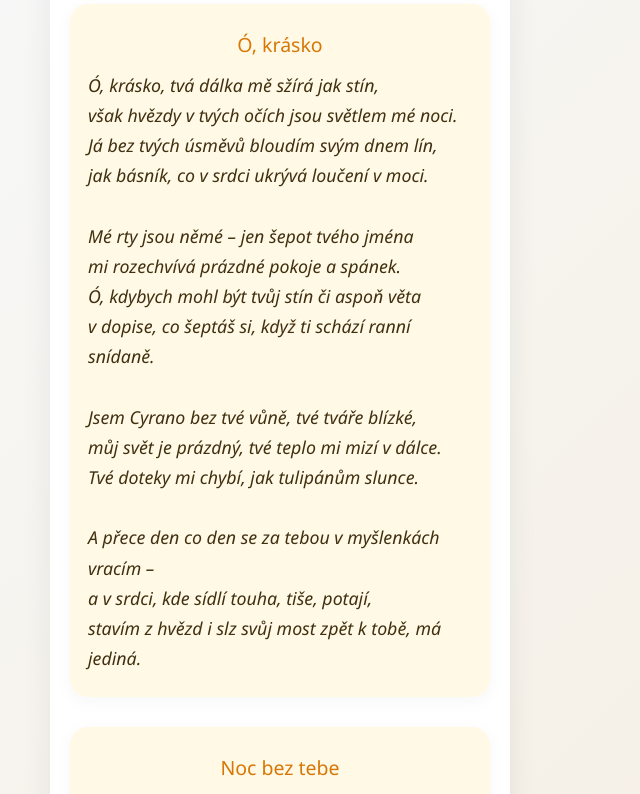
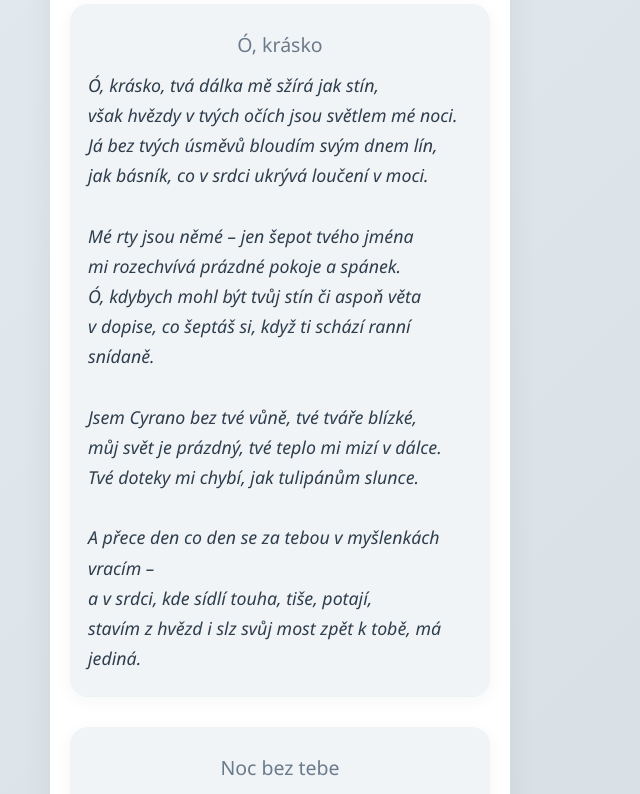
Before and after one commit to vlkrasny/vlkrasnycz, a plain HTML site: page basne.html in a window 1280 px wide. Shown: the part 192-986 px from the top of the page, without its empty margins (360-1000 px from the left). Drawn offline with Linux system fonts and the light colour scheme.

Commit message:
Update basne.html

```diff
--- a/basne.html
+++ b/basne.html
@@ -5,13 +5,13 @@
     <meta name="viewport" content="width=device-width, initial-scale=1.0">
     <title>Básně – Vladislav Krásný</title>
     <style>
-        :root {
-            --primary: #ffbb00;
-            --secondary: #313a43;
-            --bg: linear-gradient(135deg, #f7fafc 0%, #f5e9d7 100%);
-            --radius: 22px;
-            --shadow: 0 8px 30px rgba(31, 41, 55, 0.08);
-        }
+    :root {
+        --primary: #6b7b8c;
+        --secondary: #2c3e50;
+        --bg: linear-gradient(135deg, #e5ecf1 0%, #cfd8dc 100%);
+        --radius: 22px;
+        --shadow: 0 8px 30px rgba(31, 41, 55, 0.08);
+    }
         html, body {
             margin: 0;
             padding: 0;
@@ -37,7 +37,7 @@
             letter-spacing: 1px;
         }
         .poem {
-            background: #fff9e6;
+            background: #f1f4f7;
             border-radius: 18px;
             padding: 24px 18px;
             margin-top: 20px;
@@ -45,13 +45,13 @@
             font-size: 1.11em;
             line-height: 1.7;
             box-shadow: 0 4px 18px rgba(31,41,55,0.04);
-            color: #403010;
+            color: #2f3e4d;
             font-style: italic;
         }
         .poem-title {
             text-align: center;
             font-size: 1.1em;
-            color: #d97706;
+            color: var(--primary);
             font-style: normal;
             margin-bottom: 8px;
             margin-top: 0;
@@ -68,8 +68,8 @@
             transition: background 0.14s;
         }
         .back-link:hover {
-            background: #fff9e6;
-            color: #d97706;
+            background: #e3e9ef;
+            color: var(--primary);
         }
         @media (max-width: 600px) {
             .container {
```
